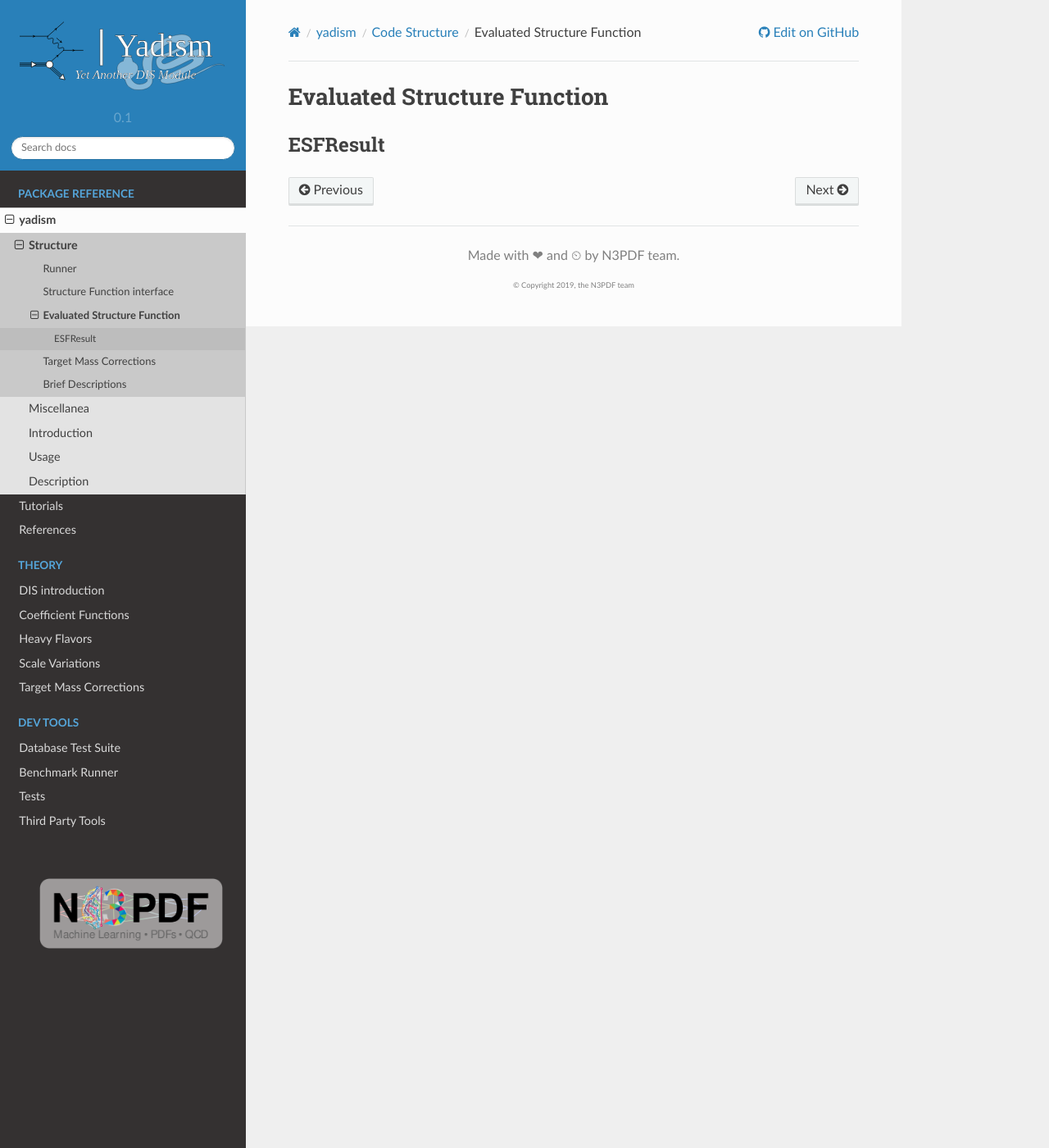
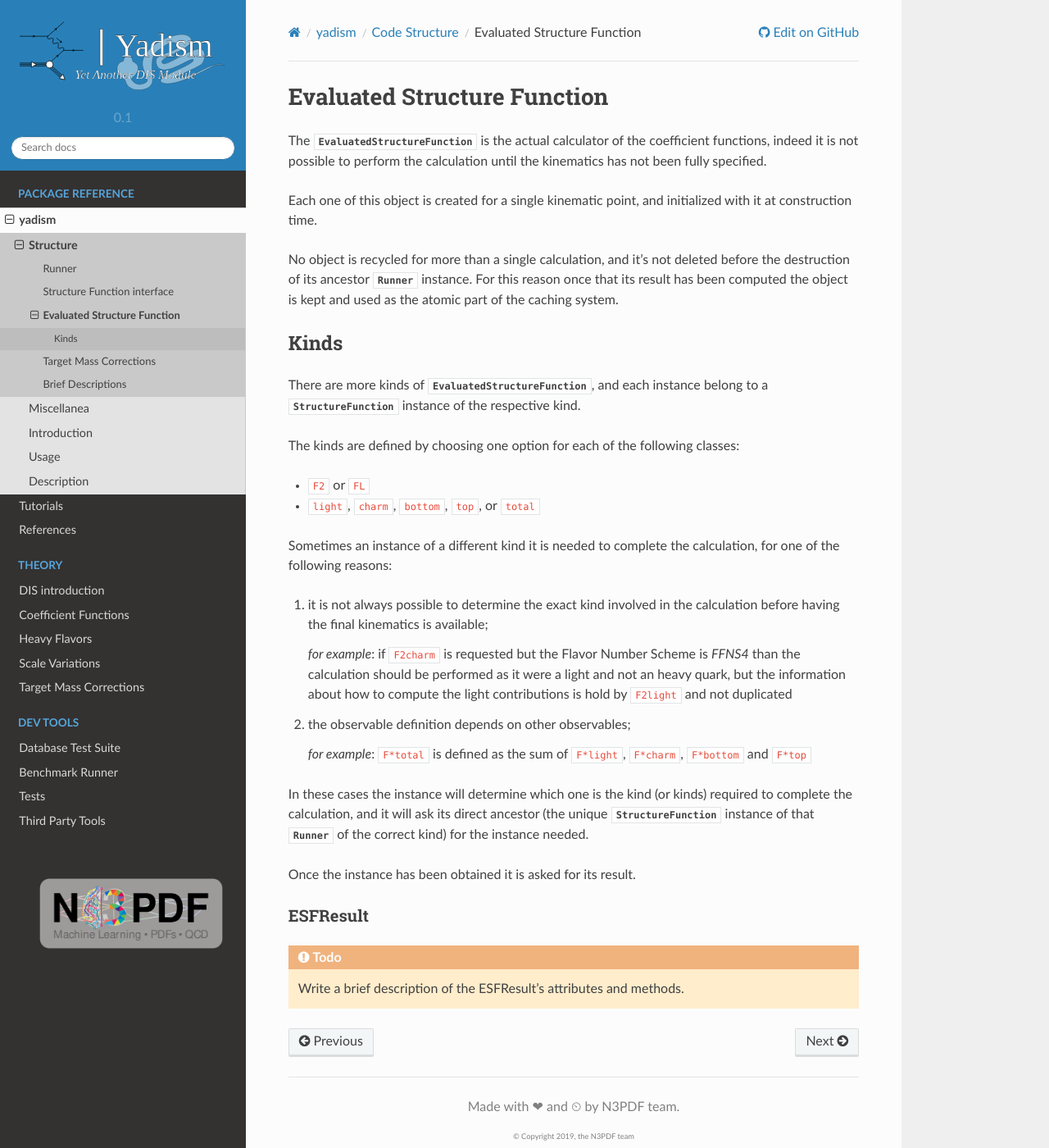
Before and after one commit to NNPDF/yadism, a Sphinx documentation site: the page built from docs/sphinx/source/package-structure/ESF.rst, in a window 1280 px wide and 1400 px high. Shown: the whole window at 82% size. Built offline with Sphinx 7.4.7 and the Read the Docs theme 2.0.0, drawn with Linux system fonts in a browser that asks for light colours; pages that are not in the unit, such as notebooks, are missing from menus.

Commit message:
Add ESF general description in docs

```diff
--- a/docs/sphinx/source/package-structure/ESF.rst
+++ b/docs/sphinx/source/package-structure/ESF.rst
@@ -1,5 +1,53 @@
 Evaluated Structure Function
 ============================
 
+The :class:`EvaluatedStructureFunction` is the actual calculator of the
+coefficient functions, indeed it is not possible to perform the calculation
+until the kinematics has not been fully specified.
+
+Each one of this object is created for a single kinematic point, and
+initialized with it at construction time.
+
+No object is recycled for more than a single calculation, and it's not deleted
+before the destruction of its ancestor :class:`Runner` instance.
+For this reason once that its result has been computed the object is kept and
+used as the atomic part of the caching system.
+
+Kinds
+~~~~~
+There are more kinds of :class:`EvaluatedStructureFunction`, and each instance
+belong to a :class:`StructureFunction` instance of the respective kind.
+
+The kinds are defined by choosing one option for each of the following classes:
+
+- ``F2`` or ``FL``
+- ``light``, ``charm``, ``bottom``, ``top``, or ``total``
+
+Sometimes an instance of a different kind it is needed to complete the
+calculation, for one of the following reasons:
+
+1. it is not always possible to determine the exact kind involved in the
+   calculation before having the final kinematics is available;
+
+   *for example*: if ``F2charm`` is requested but the Flavor Number Scheme is
+   `FFNS4` than the calculation should be performed as it were a light and not
+   an heavy quark, but the information about how to compute the light
+   contributions is hold by ``F2light`` and not duplicated
+2. the observable definition depends on other observables;
+
+   *for example*: ``F*total`` is defined as the sum of ``F*light``,
+   ``F*charm``, ``F*bottom`` and ``F*top``
+
+In these cases the instance will determine which one is the kind (or kinds)
+required to complete the calculation, and it will ask its direct ancestor
+(the unique :class:`StructureFunction` instance of that :class:`Runner` of the
+correct kind) for the instance needed.
+
+Once the instance has been obtained it is asked for its result.
+
 ESFResult
 ---------
+
+.. todo::
+
+   Write a brief description of the ESFResult's attributes and methods.
--- a/docs/sphinx/source/theory/heavy-flavors.rst
+++ b/docs/sphinx/source/theory/heavy-flavors.rst
@@ -9,3 +9,5 @@ Flavor Number Schemes
 - FFNS
 - ZM-VFNS
 - FONLL
+
+  - Damping
```
Also changed, not shown: docs/sphinx/source/dev-tools/benchmark-runner.rst (+25 -0 lines).
